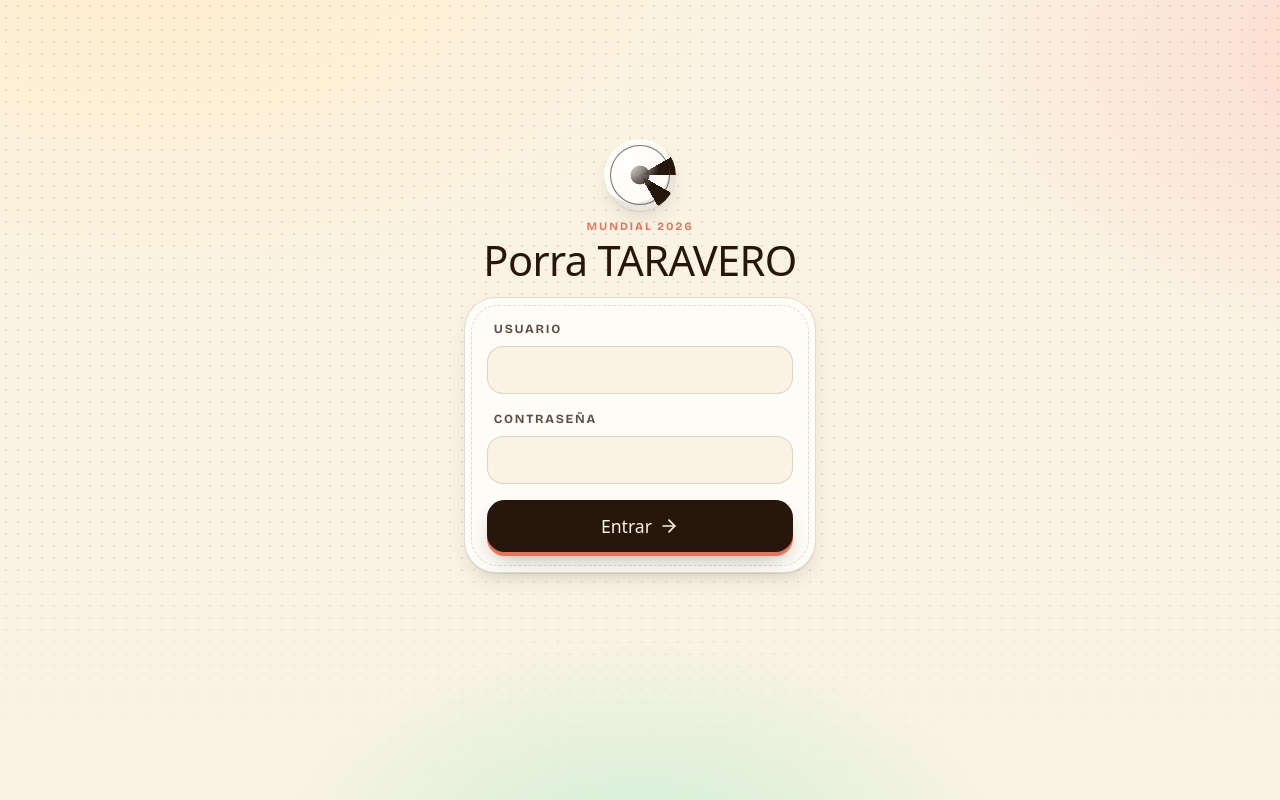
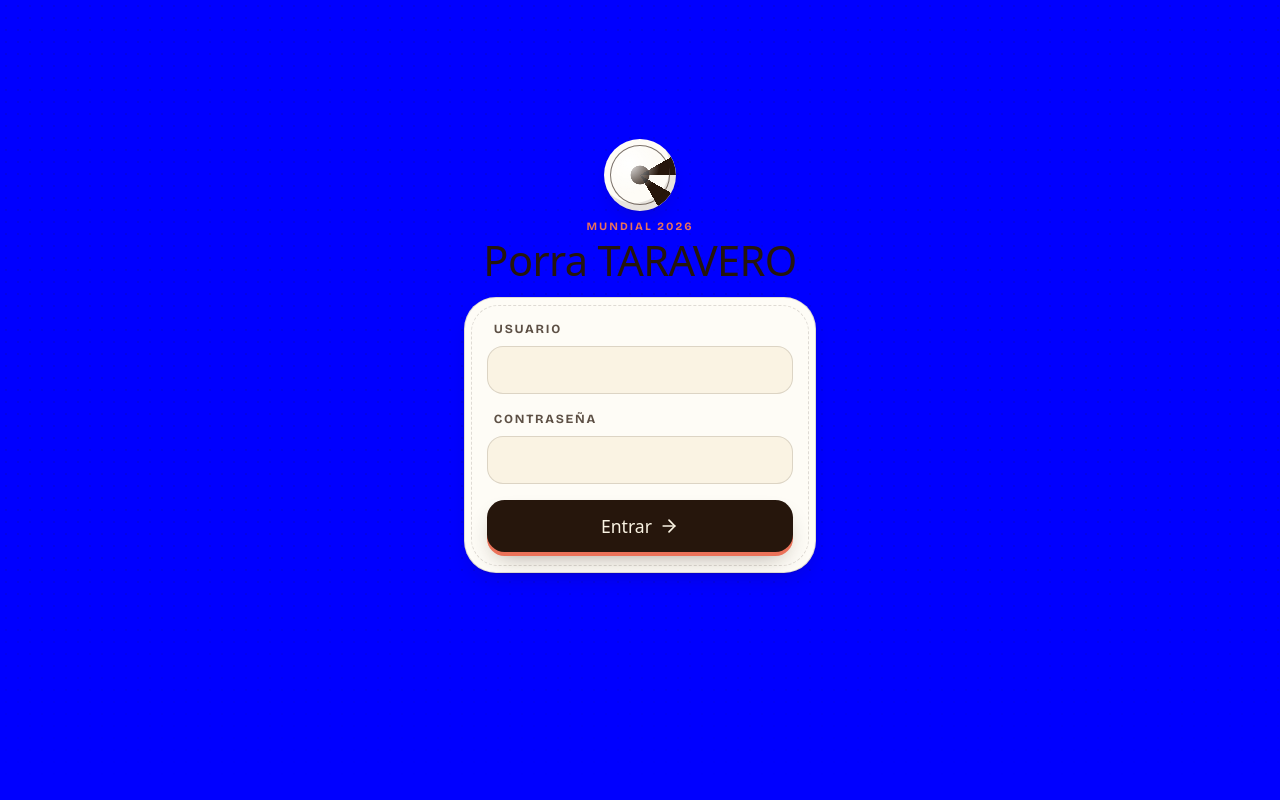
Before and after one commit to inakigarciadp/world-cup-pool, a React (Vite) app: page /login in a window 1280 px wide. Built offline with nearby package versions, Linux system fonts and the light colour scheme; no server answers; a web font is replaced by a local one.

Commit message:
Test Vercel preview background

```diff
--- a/src/index.css
+++ b/src/index.css
@@ -92,11 +92,7 @@
 @layer components {
   .app-shell {
     --bottom-nav-reserved-space: calc(5.75rem + env(safe-area-inset-bottom));
-    background:
-      radial-gradient(60rem 38rem at 12% -10%, oklch(0.95 0.06 80 / 0.7), transparent 65%),
-      radial-gradient(50rem 32rem at 110% 6%, oklch(0.88 0.11 25 / 0.45), transparent 60%),
-      radial-gradient(40rem 26rem at 50% 110%, oklch(0.88 0.09 165 / 0.5), transparent 60%),
-      var(--paper);
+    background: blue;
     background-attachment: fixed;
     scroll-padding-bottom: var(--bottom-nav-reserved-space);
   }
```
